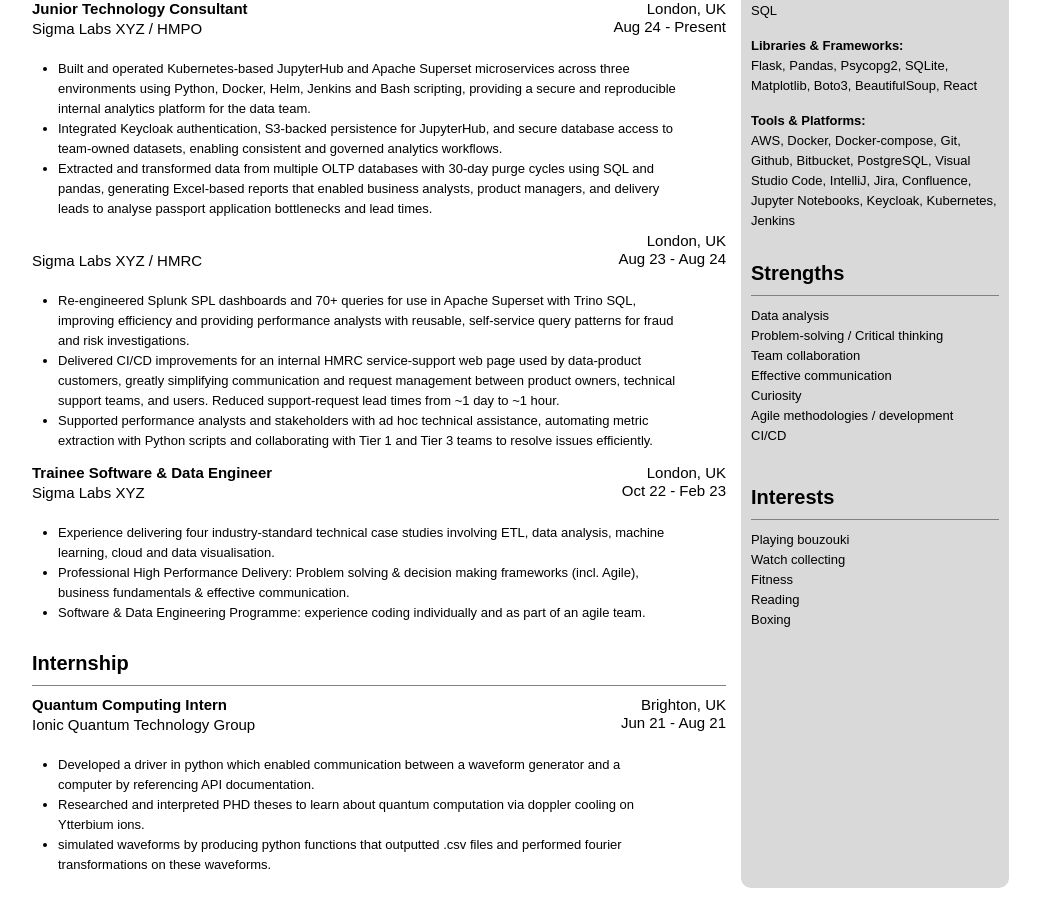
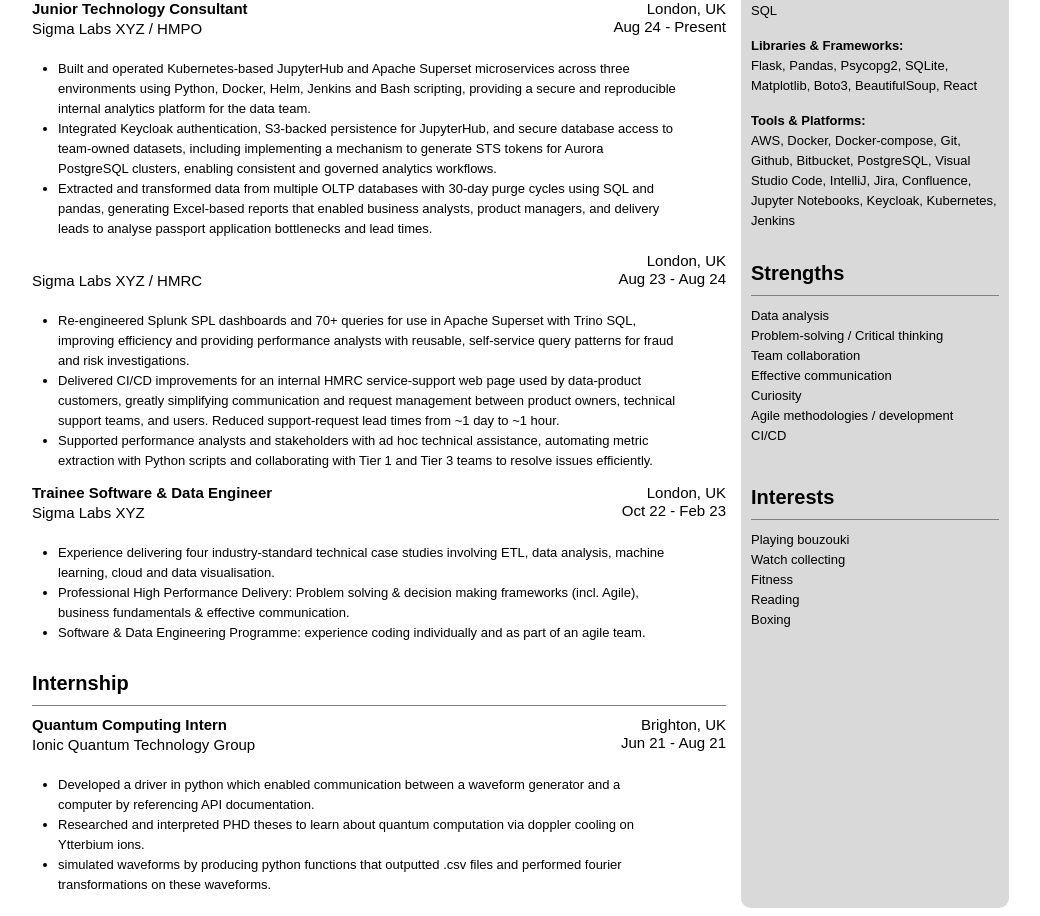
Before and after one commit to Eros-code/Eros-react-cv, a React (Vite) app in the folder my-first-vite-project/: page / in a window 1280 px wide. Shown: the part 786-1702 px from the top of the page, without its empty margins (127-1167 px from the left). Built offline with nearby package versions, Linux system fonts and the light colour scheme.

Commit message:
Update 2nd bullet point within HMPO experience

```diff
--- a/my-first-vite-project/components/Main.jsx
+++ b/my-first-vite-project/components/Main.jsx
@@ -57,7 +57,9 @@
           <li>
             Integrated Keycloak authentication, S3-backed persistence for
             JupyterHub, and secure database access to team-owned datasets,
-            enabling consistent and governed analytics workflows.
+            including implementing a mechanism to generate STS tokens for Aurora
+            PostgreSQL clusters, enabling consistent and governed analytics
+            workflows.
           </li>
           <li>
             Extracted and transformed data from multiple OLTP databases with
```
